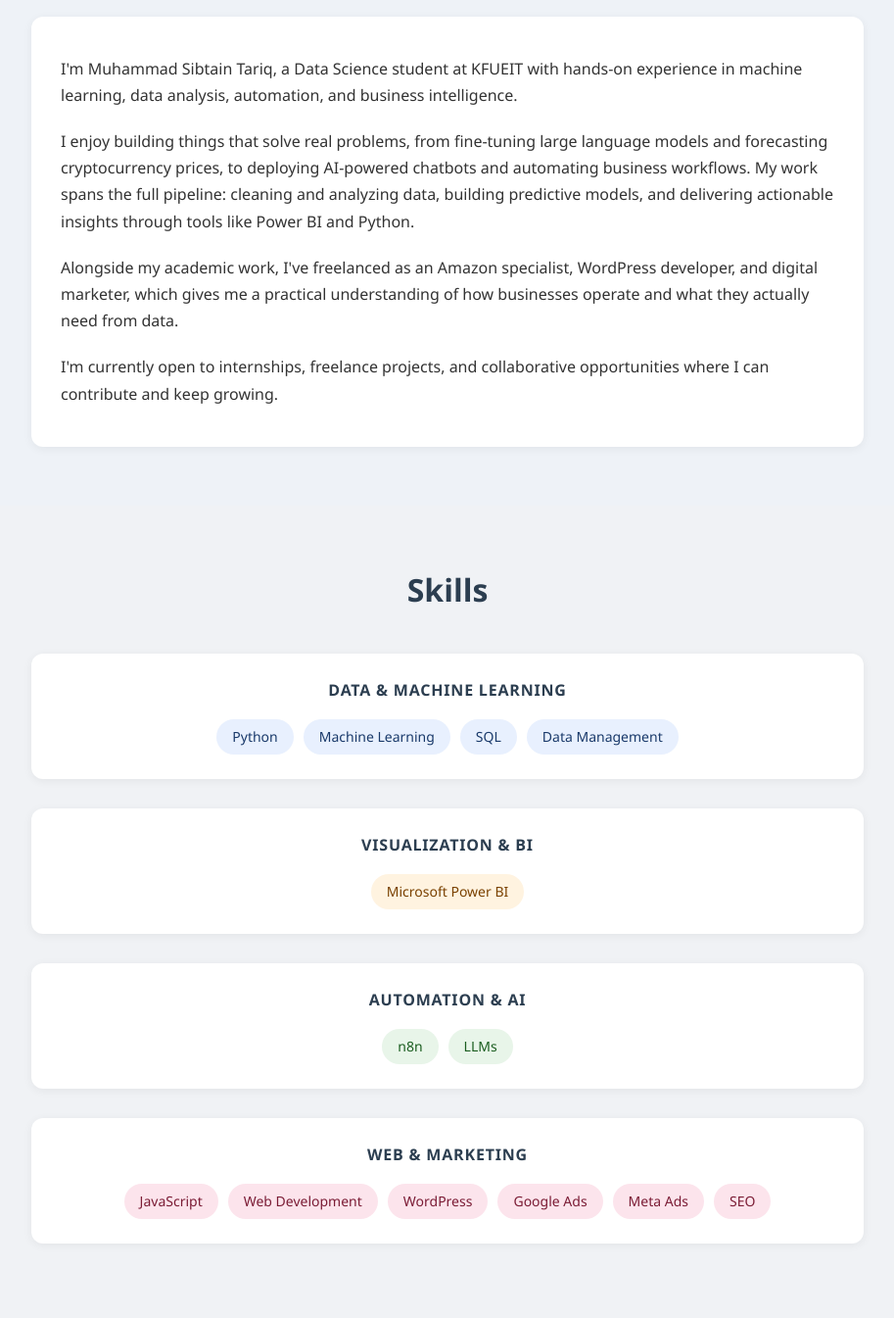
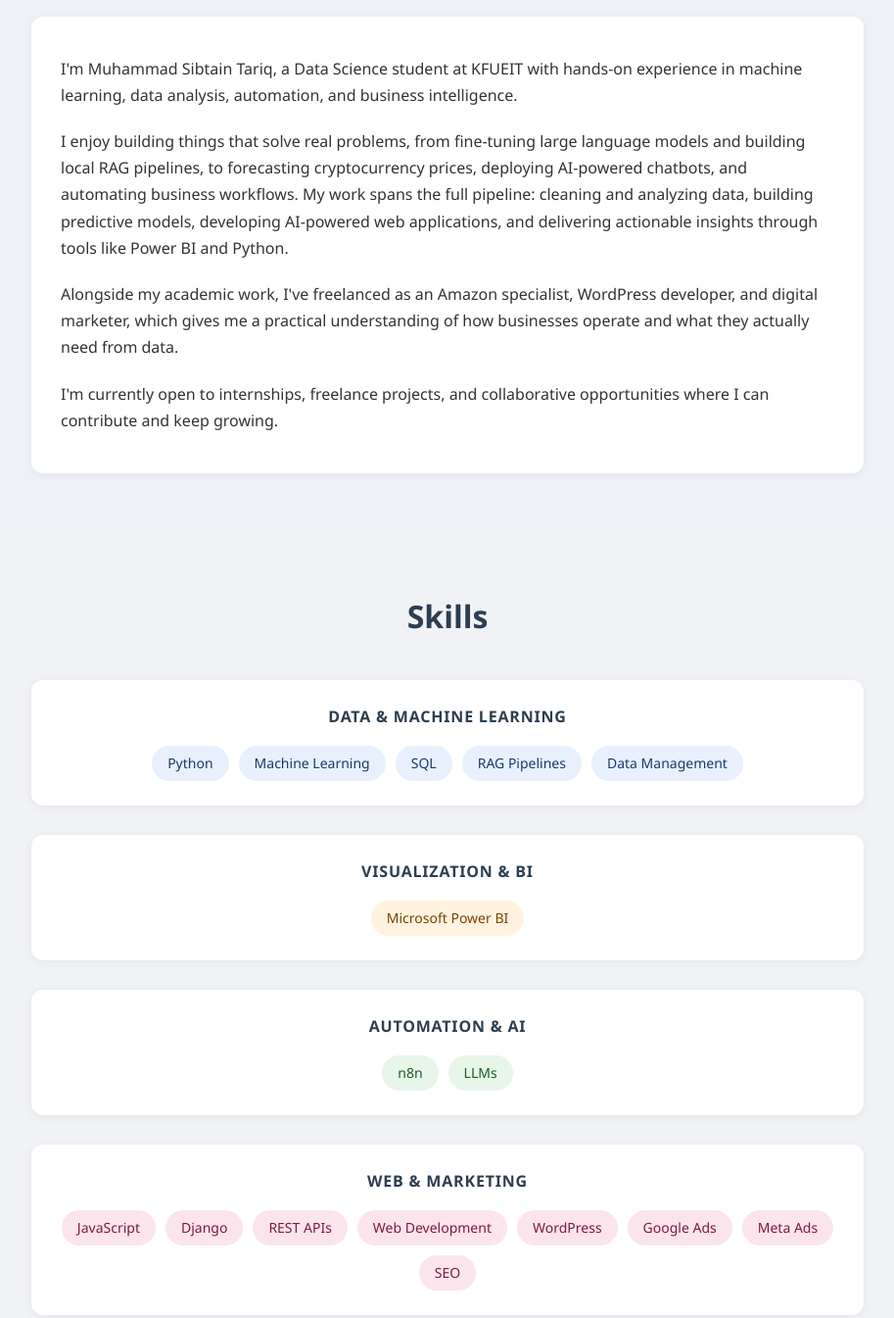
Before and after one commit to Sibtain-Tariq/Portfolio, a plain HTML site: page index.html in a window 1280 px wide. Shown: the part 460-1805 px from the top of the page at 98% size, without its empty margins (183-1096 px from the left). Drawn offline with Linux system fonts and the light colour scheme.

Commit message:
index.html

```diff
--- a/index.html
+++ b/index.html
@@ -251,8 +251,7 @@ section.visible, .project.visible, .animate-on-scroll.visible {
      I'm Muhammad Sibtain Tariq, a Data Science student at KFUEIT with hands-on experience in machine learning, data analysis, automation, and business intelligence.
     </p>
     <p class="animate-on-scroll">
-     I enjoy building things that solve real problems, from fine-tuning large language models and forecasting cryptocurrency prices, to deploying AI-powered chatbots and automating business workflows. My work spans the full pipeline: cleaning and analyzing data, building predictive models, and delivering actionable insights through tools like Power BI and Python.
-    </p>
+I enjoy building things that solve real problems, from fine-tuning large language models and building local RAG pipelines, to forecasting cryptocurrency prices, deploying AI-powered chatbots, and automating business workflows. My work spans the full pipeline: cleaning and analyzing data, building predictive models, developing AI-powered web applications, and delivering actionable insights through tools like Power BI and Python.    </p>
     <p class="animate-on-scroll">
      Alongside my academic work, I've freelanced as an Amazon specialist, WordPress developer, and digital marketer, which gives me a practical understanding of how businesses operate and what they actually need from data.
     </p>
@@ -277,6 +276,7 @@ I'm currently open to internships, freelance projects, and collaborative opportu
         <span style="background-color: #e8f0fe; color: #1a3a6b; padding: 7px 16px; border-radius: 20px; font-size: 14px; font-weight: 500;">Python</span>
         <span style="background-color: #e8f0fe; color: #1a3a6b; padding: 7px 16px; border-radius: 20px; font-size: 14px; font-weight: 500;">Machine Learning</span>
         <span style="background-color: #e8f0fe; color: #1a3a6b; padding: 7px 16px; border-radius: 20px; font-size: 14px; font-weight: 500;">SQL</span>
+        <span style="background:#e8f0fe; color:#1a3a6b; padding:7px 16px; border-radius:20px; font-size:14px; font-weight:500;">RAG Pipelines</span>
         <span style="background-color: #e8f0fe; color: #1a3a6b; padding: 7px 16px; border-radius: 20px; font-size: 14px; font-weight: 500;">Data Management</span>
       </div>
     </div>
@@ -300,6 +300,8 @@ I'm currently open to internships, freelance projects, and collaborative opportu
       <h3 style="margin-bottom: 16px; color: #2c3e50; font-size: 1em; text-transform: uppercase; letter-spacing: 0.05em;">Web & Marketing</h3>
       <div style="display: flex; flex-wrap: wrap; gap: 10px; justify-content: center;">
         <span style="background-color: #fce4ec; color: #7b1c35; padding: 7px 16px; border-radius: 20px; font-size: 14px; font-weight: 500;">JavaScript</span>
+        <span style="background:#fce4ec; color:#7b1c35; padding:7px 16px; border-radius:20px; font-size:14px; font-weight:500;">Django</span>
+<span style="background:#fce4ec; color:#7b1c35; padding:7px 16px; border-radius:20px; font-size:14px; font-weight:500;">REST APIs</span>
         <span style="background-color: #fce4ec; color: #7b1c35; padding: 7px 16px; border-radius: 20px; font-size: 14px; font-weight: 500;">Web Development</span>
         <span style="background-color: #fce4ec; color: #7b1c35; padding: 7px 16px; border-radius: 20px; font-size: 14px; font-weight: 500;">WordPress</span>
         <span style="background-color: #fce4ec; color: #7b1c35; padding: 7px 16px; border-radius: 20px; font-size: 14px; font-weight: 500;">Google Ads</span>
```
